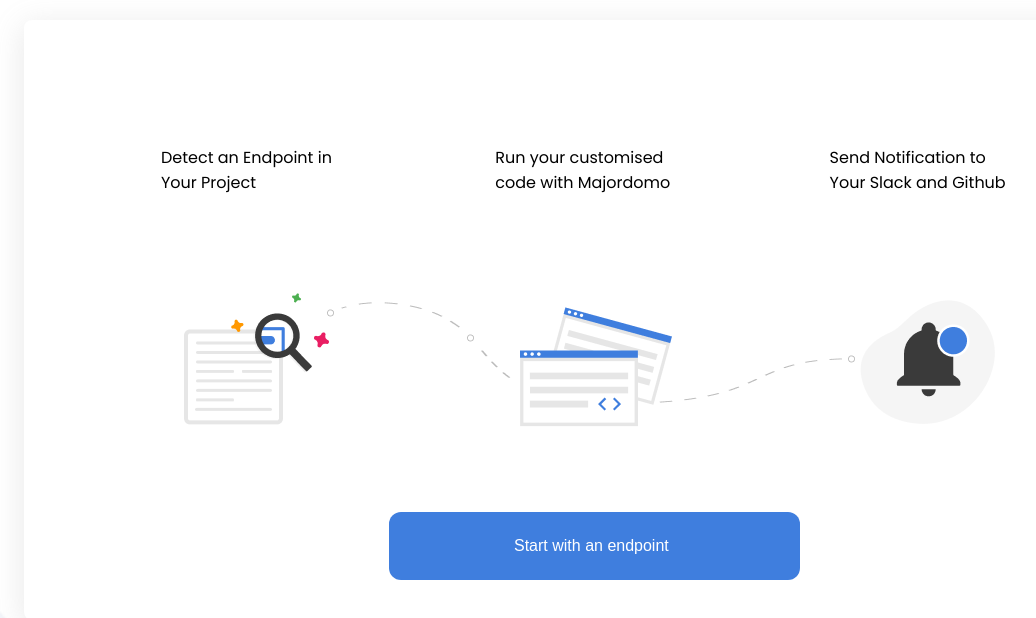
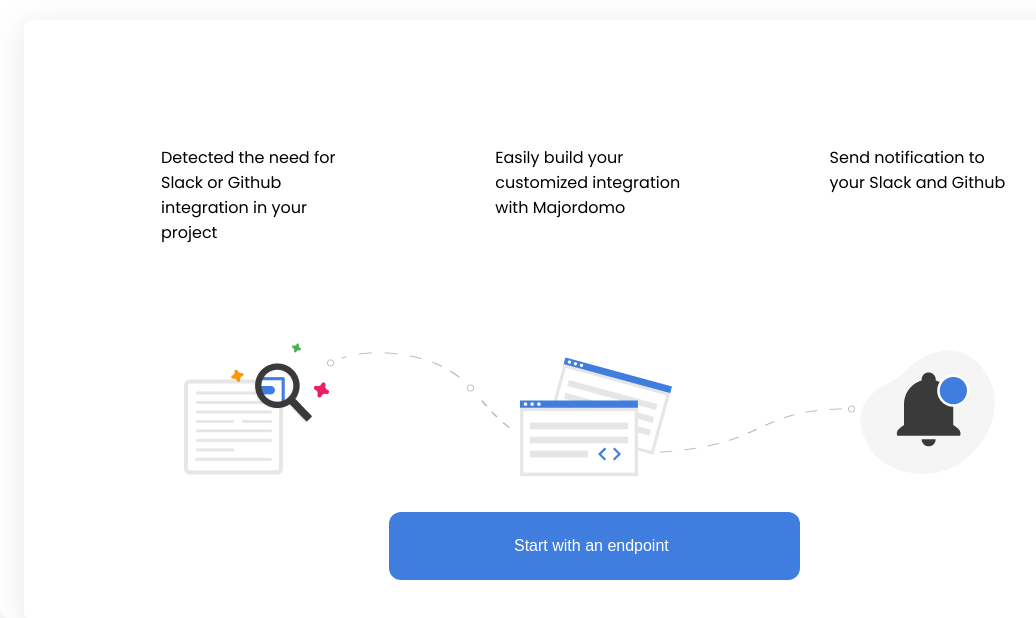
Before and after one commit to khemritolya/dti-majordomo, a plain HTML site: page docs/index.html in a window 1280 px wide. Shown: the part 112-730 px from the top of the page, without its empty margins (126-1162 px from the left). Drawn offline with nearby package versions, Linux system fonts and the light colour scheme.

Commit message:
Update index.html

```diff
--- a/docs/index.html
+++ b/docs/index.html
@@ -16,13 +16,13 @@
                 <div class="wrapper">
                     <div class="row-dti">
                       <div class="column-dti">
-                          <p>Detect an Endpoint in Your Project</p>
+                          <p>Detected the need for Slack or Github integration in your project</p>
                         </div>
                       <div class="column-dti">
-                          <p>Run your customised code with Majordomo</p>
+                          <p>Easily build your customized integration with Majordomo</p>
                         </div>
                       <div class="column-dti">
-                          <p>Send Notification to Your Slack and Github</p>
+                          <p>Send notification to your Slack and Github</p>
                         </div>
                     </div>
                     <div class="tasks">
```
